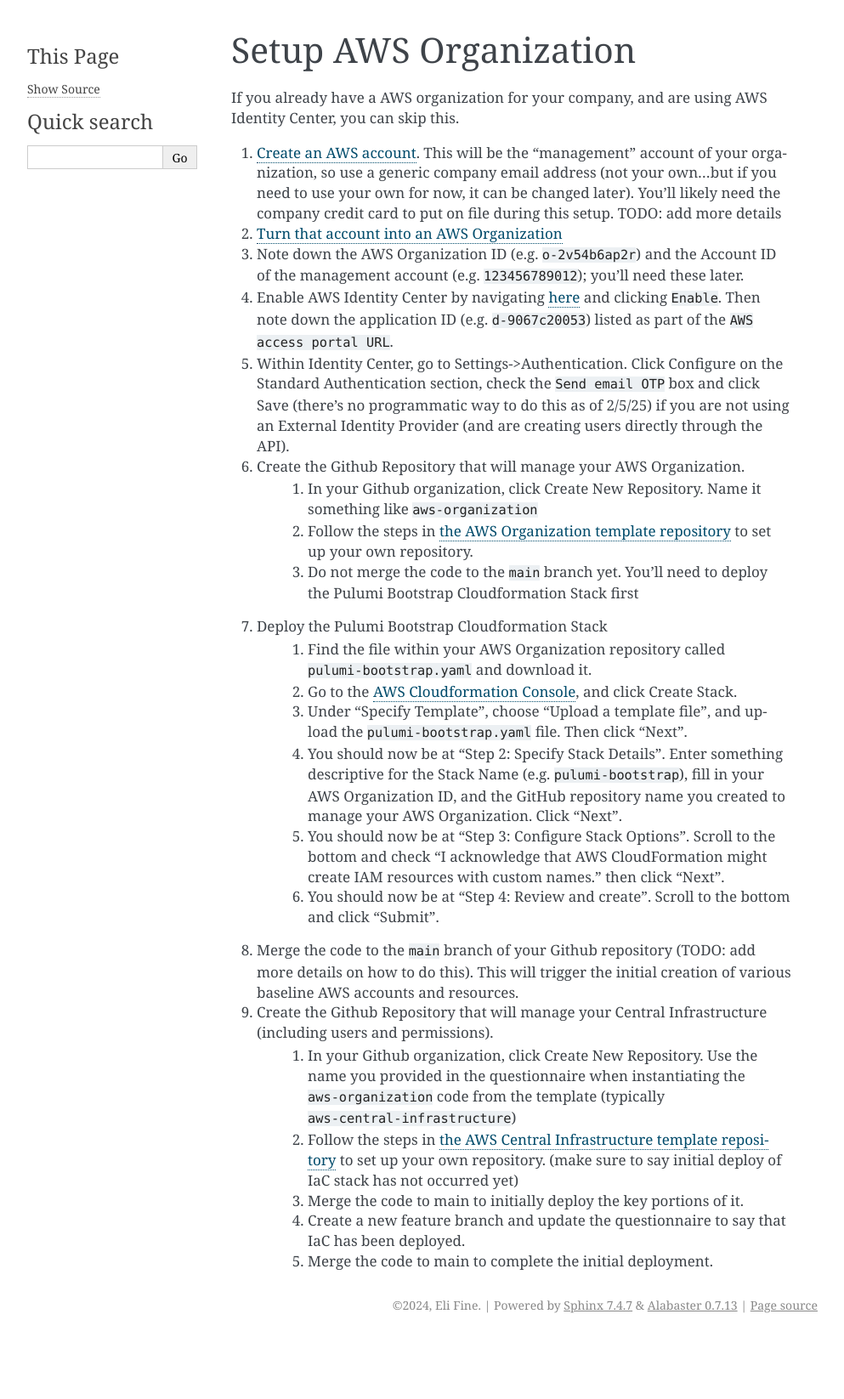
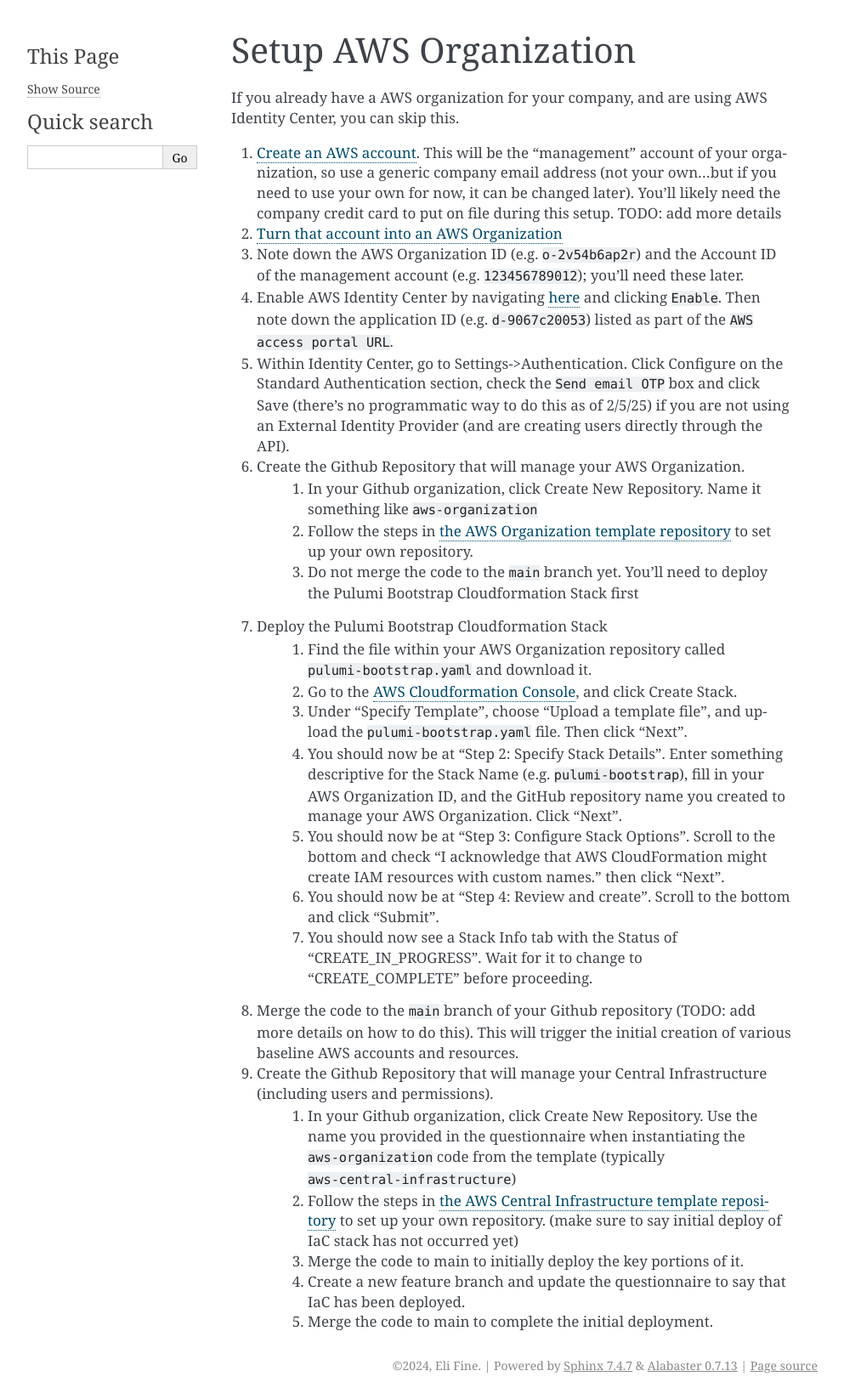
Before and after one commit to LabAutomationAndScreening/cloud-courier, a Sphinx documentation site: the page built from docs/setup-aws.rst, in a window 1280 px wide. Shown: the whole page at 85% size, without its empty margins (148-1141 px from the left). Built offline with Sphinx 7.4.7, drawn with Linux system fonts in a browser that asks for light colours; before the commit the page ends 1575 px from its top, so only the background shows below that.

Commit message:
cf update

```diff
--- a/docs/setup-aws.rst
+++ b/docs/setup-aws.rst
@@ -20,6 +20,7 @@ If you already have a AWS organization for your company, and are using AWS Ident
     #. You should now be at "Step 2: Specify Stack Details". Enter something descriptive for the Stack Name (e.g. ``pulumi-bootstrap``), fill in your AWS Organization ID, and the GitHub repository name you created to manage your AWS Organization. Click "Next".
     #. You should now be at "Step 3: Configure Stack Options". Scroll to the bottom and check "I acknowledge that AWS CloudFormation might create IAM resources with custom names." then click "Next".
     #. You should now be at "Step 4: Review and create". Scroll to the bottom and click "Submit".
+    #. You should now see a Stack Info tab with the Status of "CREATE_IN_PROGRESS". Wait for it to change to "CREATE_COMPLETE" before proceeding.
 #. Merge the code to the ``main`` branch of your Github repository (TODO: add more details on how to do this). This will trigger the initial creation of various baseline AWS accounts and resources.
 #. Create the Github Repository that will manage your Central Infrastructure (including users and permissions).
     #. In your Github organization, click Create New Repository. Use the name you provided in the questionnaire when instantiating the ``aws-organization`` code from the template (typically ``aws-central-infrastructure``)
```
